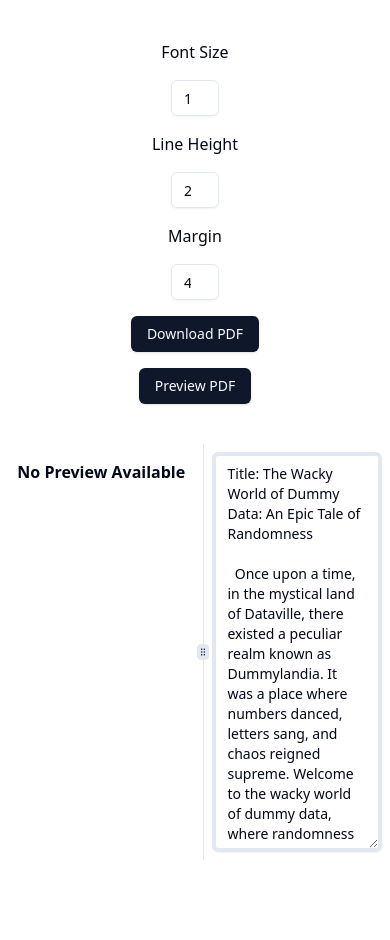
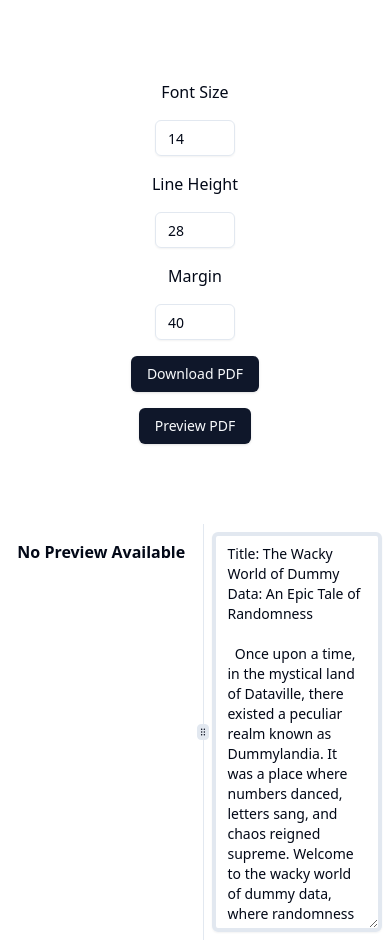
Before and after one commit to nandan-varma/handwriting, a Next.js app: page / in a window 390 px wide. Before the commit the page ends 860 px from the top, so only its background shows below. Built offline with nearby package versions, Linux system fonts and the light colour scheme.

Commit message:
UI fix for desktops and screw tablets

```diff
--- a/pages/index.tsx
+++ b/pages/index.tsx
@@ -70,9 +70,10 @@
     <div>
       <title>HandWritten PDF</title>
       <div className='min-h-screen'>
-        <div className="p-10 flex flex-col sm:flex-row items-center gap-4">
+        <div className="p-20 flex flex-col sm:flex-row items-center gap-4">
           <h2>Font Size</h2>
           <Input
+            className='min-w-20'
             type="number"
             value={fontSize}
             onChange={handleFontSizeChange}
@@ -80,6 +81,7 @@
           />
           <h2>Line Height</h2>
           <Input
+            className='min-w-20'
             type="number"
             value={lineHeight}
             onChange={handleLineHeightChange}
@@ -87,6 +89,7 @@
           />
           <h2>Margin</h2>
           <Input
+            className='min-w-20'
             type="number"
             value={margin}
             onChange={handleMarginChange}
```
